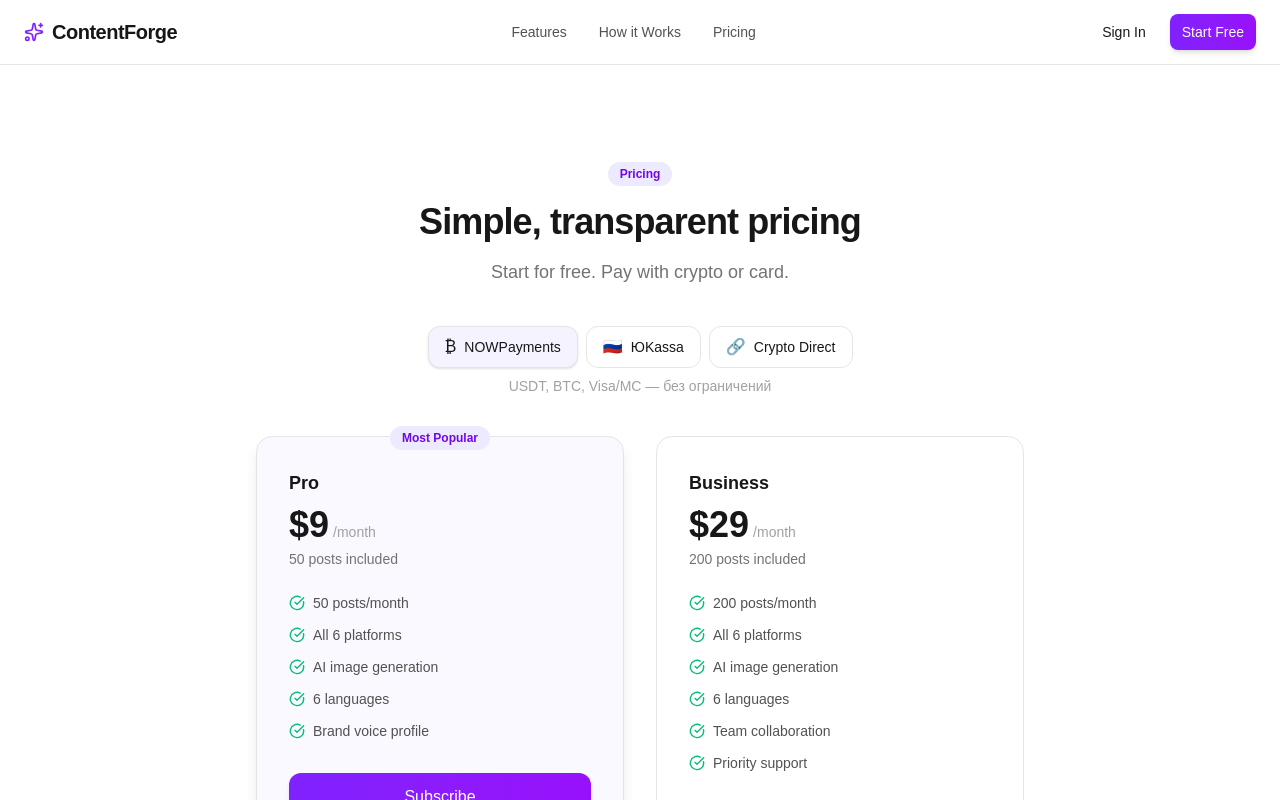
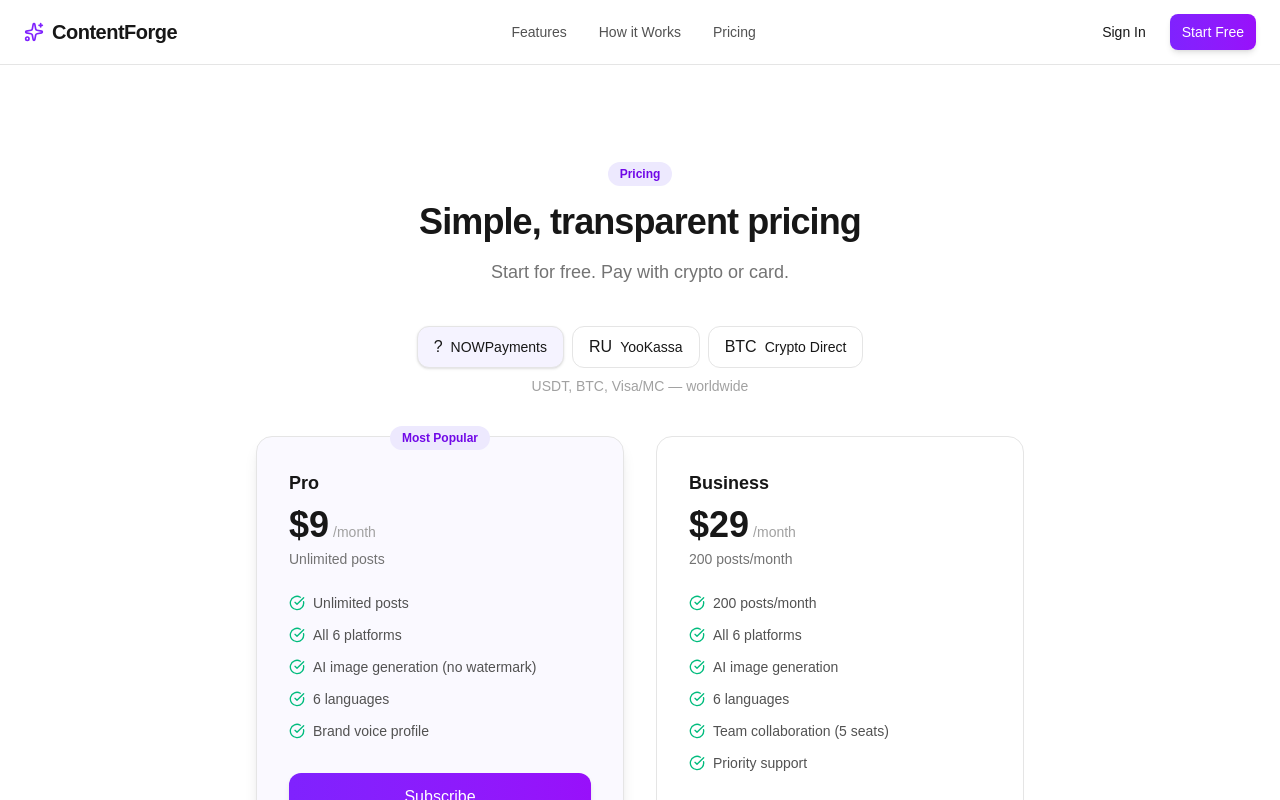
Before and after one commit to alikmazaev005/contentforge, a Next.js app: page /pricing in a window 1280 px wide. Shown: the top 800 px of the page. Built offline with nearby package versions, Linux system fonts and the light colour scheme; no server answers.

Commit message:
Update pricing page with new plan limits

```diff
--- a/src/app/pricing/page.tsx
+++ b/src/app/pricing/page.tsx
@@ -10,14 +10,14 @@ import { CheckCircle, Loader2, Copy, Check } from "lucide-react"
 import { createClient } from "@/lib/supabase/client"
 
 const PLANS = [
-  { id: "pro", name: "Pro", price: 9, rubPrice: 790, posts: 50, features: ["50 posts/month", "All 6 platforms", "AI image generation", "6 languages", "Brand voice profile"], popular: true },
-  { id: "business", name: "Business", price: 29, rubPrice: 2490, posts: 200, features: ["200 posts/month", "All 6 platforms", "AI image generation", "6 languages", "Team collaboration", "Priority support"], popular: false },
+  { id: "pro", name: "Pro", price: 9, rubPrice: 790, posts: 999, features: ["Unlimited posts", "All 6 platforms", "AI image generation (no watermark)", "6 languages", "Brand voice profile"], popular: true },
+  { id: "business", name: "Business", price: 29, rubPrice: 2490, posts: 200, features: ["200 posts/month", "All 6 platforms", "AI image generation", "6 languages", "Team collaboration (5 seats)", "Priority support"], popular: false },
 ]
 
 const PROVIDERS = [
-  { id: "nowpayments", name: "NOWPayments", flag: "₿", desc: "Crypto / Card (любая страна)", note: "USDT, BTC, Visa/MC — без ограничений" },
-  { id: "yookassa", name: "ЮKassa", flag: "🇷🇺", desc: "Карты РФ, СБП, ЮMoney", note: "Для пользователей из России" },
-  { id: "crypto", name: "Crypto Direct", flag: "🔗", desc: "USDT (TRC-20)", note: "Отправьте USDT напрямую на кошелёк" },
+  { id: "nowpayments", name: "NOWPayments", flag: "?", desc: "Crypto / Card", note: "USDT, BTC, Visa/MC — worldwide" },
+  { id: "yookassa", name: "YooKassa", flag: "RU", desc: "Cards, SBP, YooMoney", note: "For Russian users" },
+  { id: "crypto", name: "Crypto Direct", flag: "BTC", desc: "USDT (TRC-20)", note: "Send USDT directly to wallet" },
 ] as const
 
 export default function PricingPage() {
@@ -114,11 +114,11 @@ export default function PricingPage() {
                     ) : (
                       <>
                         <span className="text-4xl font-bold">{plan.rubPrice} ₽</span>
-                        <span className="text-sm text-neutral-400">/мес</span>
+                        <span className="text-sm text-neutral-400">/month</span>
                       </>
                     )}
                   </div>
-                  <p className="mt-1 text-sm text-neutral-500">{plan.posts} posts included</p>
+                  <p className="mt-1 text-sm text-neutral-500">{plan.posts > 500 ? "Unlimited posts" : `${plan.posts} posts/month`}</p>
                 </div>
                 <ul className="mb-8 space-y-3">
                   {plan.features.map((f) => (
@@ -138,7 +138,7 @@ export default function PricingPage() {
                   {loading === plan.id ? (
                     <><Loader2 className="h-4 w-4 animate-spin mr-2" /> Processing...</>
                   ) : provider === "yookassa" ? (
-                    `Оплатить ${plan.rubPrice} ₽`
+                    `Subscribe ${plan.rubPrice} ₽`
                   ) : provider === "crypto" ? (
                     `Send $${plan.price} USDT`
                   ) : (
@@ -169,7 +169,7 @@ function CryptoInfo({ copied, setCopied }: { copied: boolean; setCopied: (v: boo
 
   return (
     <div className="mt-4 mx-auto max-w-lg p-4 bg-amber-50 border border-amber-200 rounded-xl text-sm space-y-2">
-      <p className="font-medium text-amber-800">₿ Pay with USDT (TRC-20)</p>
+      <p className="font-medium text-amber-800">Pay with USDT (TRC-20)</p>
       <p className="text-amber-700 text-xs">Send exact amount to the address below. After payment, send TXID to support for activation.</p>
       <div className="flex items-center gap-2 bg-white rounded-lg border border-amber-200 p-2">
         <code className="flex-1 text-xs break-all">{address}</code>
```
